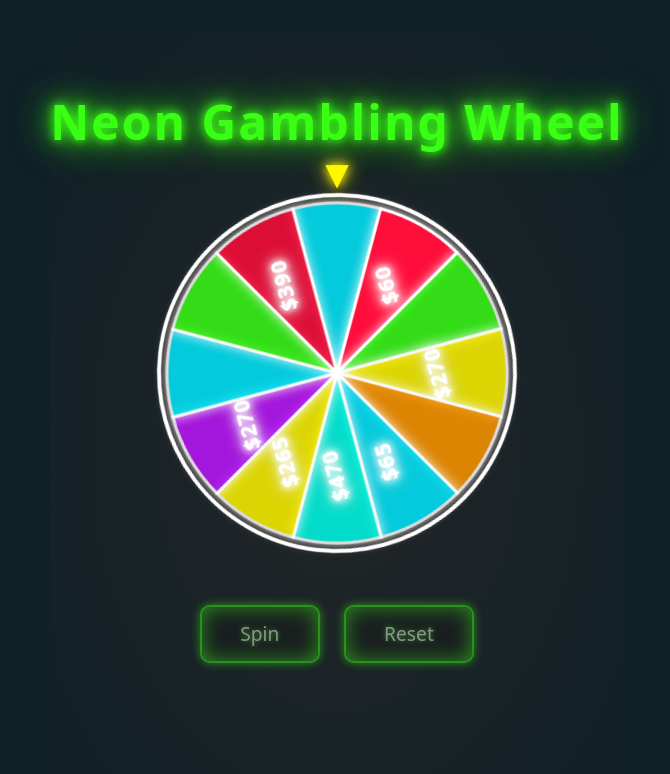
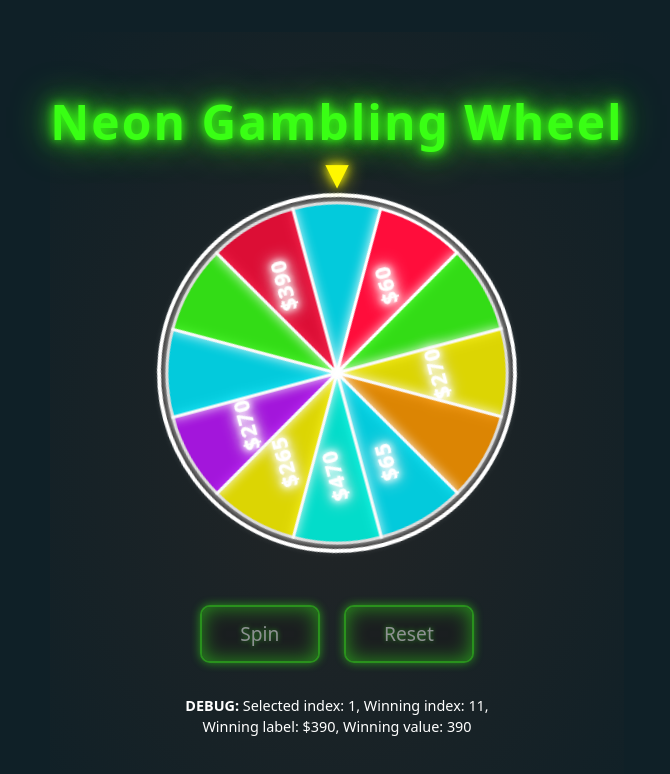
Before and after one commit to lukew96-beep/SplitCash, a React (Vite) app: page / in a window 1280 px wide. Both pictures are taken after a click on the button "Spin". Shown: the top 774 px of the page, without its empty margins (303-973 px from the left). Built offline with nearby package versions, Linux system fonts and the light colour scheme.

Commit message:
chore: add debug panel for pointer-to-segment mapping troubleshooting

```diff
--- a/src/App.tsx
+++ b/src/App.tsx
@@ -82,6 +82,16 @@ function App() {
   const radius = 170
   const segAngle = 360 / wheel.length
 
+  // Helper to get the segment under the pointer after spin
+  const getWinningSegment = () => {
+    if (selected === null) return null
+    // The pointer is always at the top (0 degrees)
+    // The wheel rotates so that the selected segment's center aligns with the pointer
+    // The correct index is (wheel.length - selected) % wheel.length
+    const segIndex = (wheel.length - selected) % wheel.length
+    return wheel[segIndex]
+  }
+
   return (
     <div className="neon-bg">
       <h1 className="neon-title">Neon Gambling Wheel</h1>
@@ -140,6 +150,13 @@ function App() {
         <button className="neon-btn" onClick={reset} disabled={spinning}>Reset</button>
       </div>
       {result && <div className="result neon-text">{result}</div>}
+      {/* Debug info for troubleshooting */}
+      {selected !== null && (
+        <div style={{color: '#fff', marginTop: 8, fontSize: '0.9em'}}>
+          <b>DEBUG:</b> Selected index: {selected}, Winning index: {(wheel.length - selected) % wheel.length},<br />
+          Winning label: {getWinningSegment()?.label}, Winning value: {getWinningSegment()?.value}
+        </div>
+      )}
     </div>
   )
 }
```
